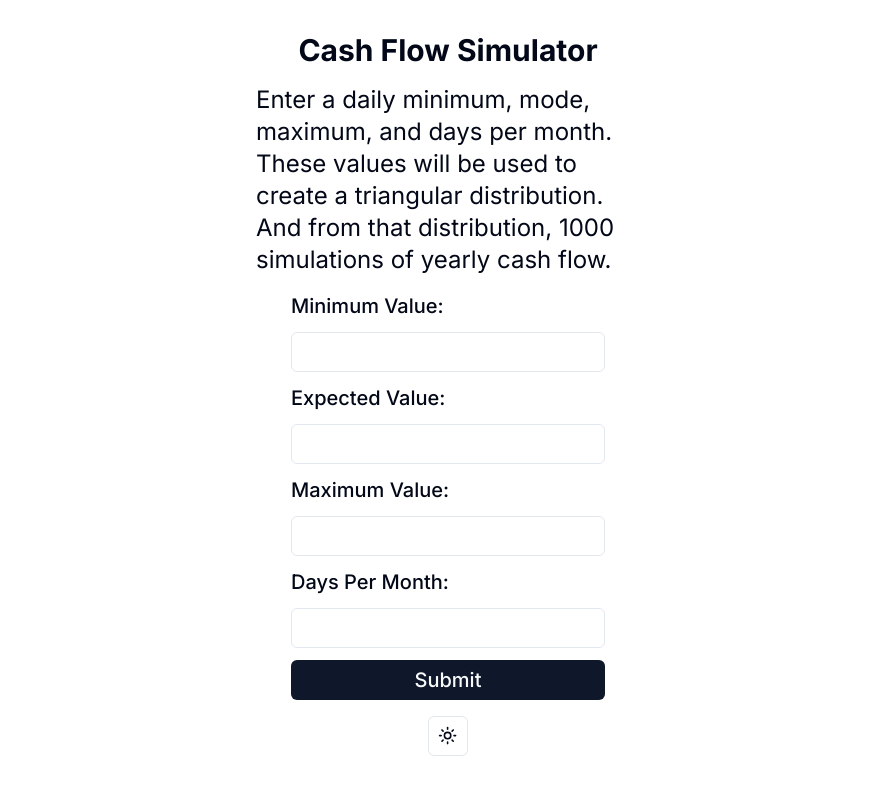
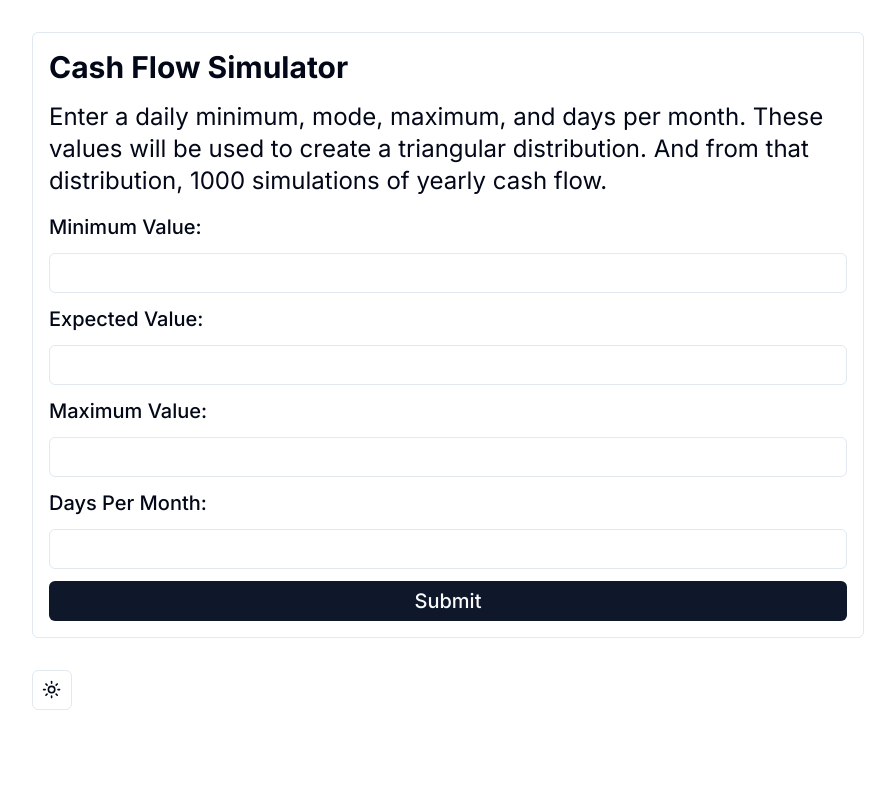
Before and after one commit to remilebeau/demand-cash-flow-forecaster, a Next.js app: page / in a window 1280 px wide. Shown: the top 794 px of the page, without its empty margins (192-1087 px from the left). Built offline with nearby package versions, Linux system fonts and the light colour scheme.

Commit message:
Resizing for desktop

```diff
--- a/src/app/page.tsx
+++ b/src/app/page.tsx
@@ -8,7 +8,7 @@ export default function HomePage() {
   });
   return (
     <>
-      <main className="flex flex-col max-w-md mx-auto justify-center items-center gap-4 p-8">
+      <main className="flex flex-col max-w-4xl mx-auto gap-8 p-8">
         <DataForm />
         <ThemeSwitch />
       </main>
--- a/src/components/DataForm.tsx
+++ b/src/components/DataForm.tsx
@@ -67,7 +67,7 @@ export default function DataForm() {
   };
 
   return (
-    <>
+    <article className="flex flex-col border border-border rounded-md p-4 gap-4">
       <h1 className="text-3xl font-bold">Cash Flow Simulator</h1>
       <h2 className="text-2xl">
         Enter a daily minimum, mode, maximum, and days per month. These values
@@ -148,6 +148,6 @@ export default function DataForm() {
           <SimStats simValues={simValues} />
         </>
       )}
-    </>
+    </article>
   );
 }
```
